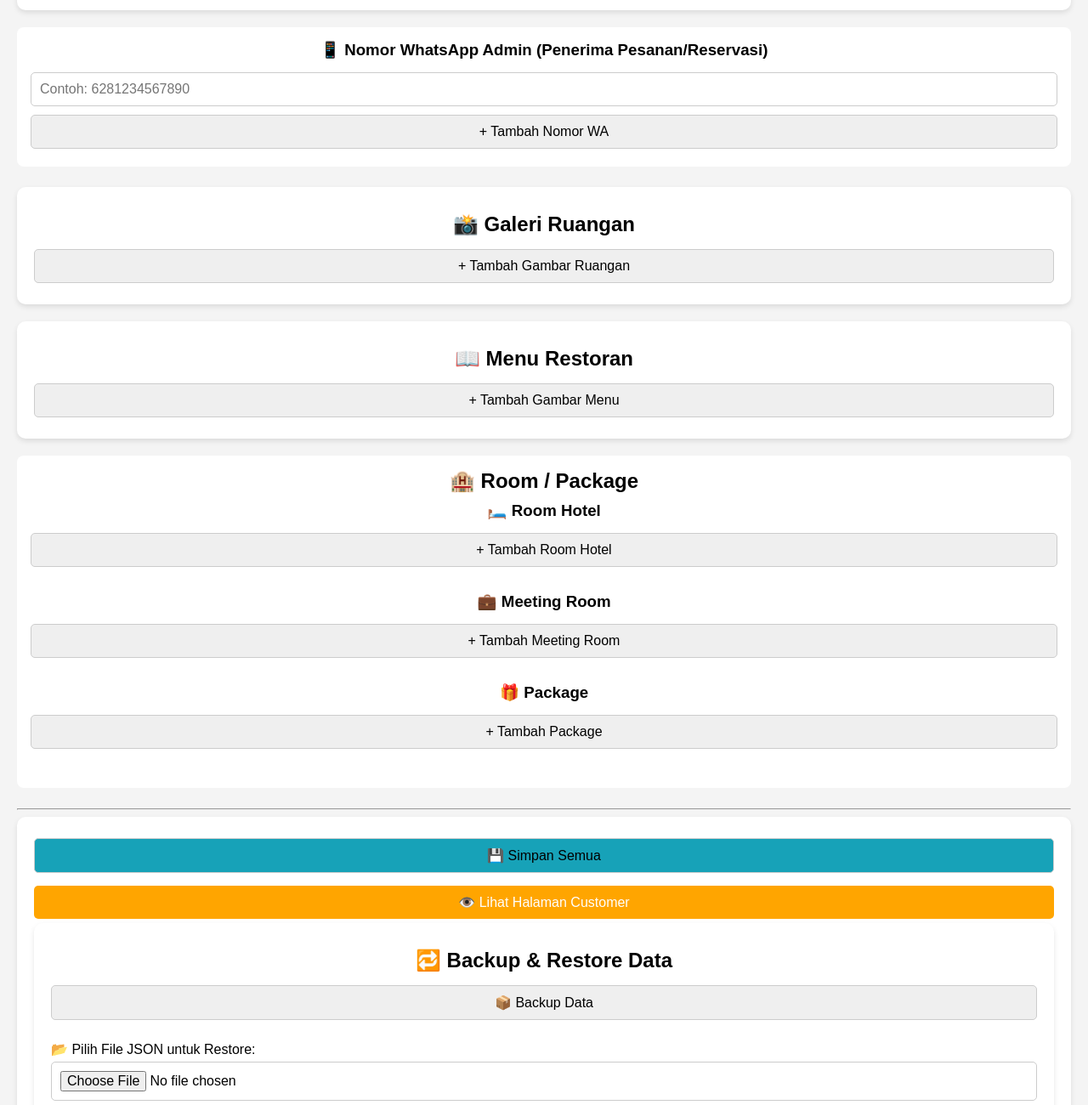
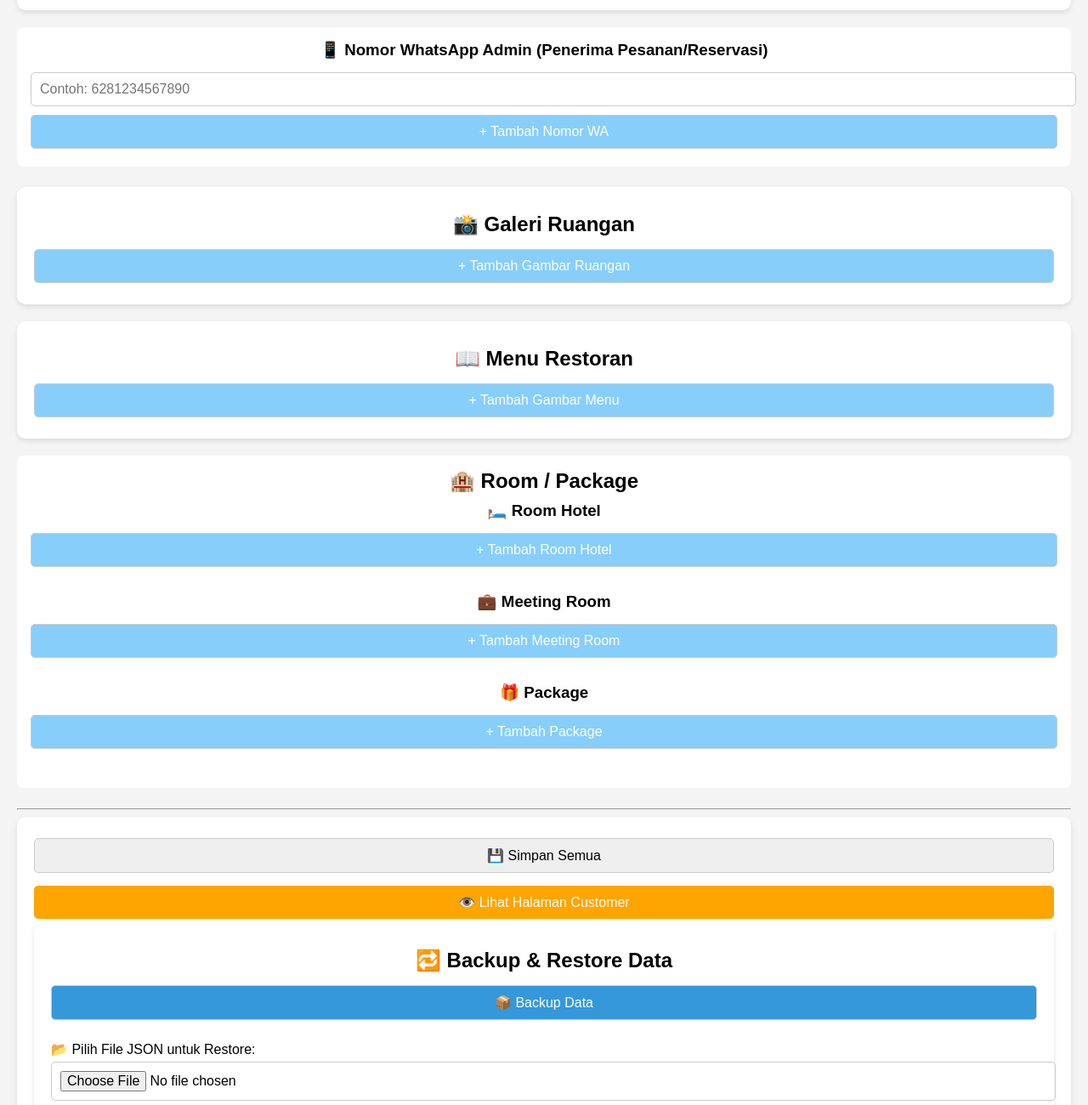
Before and after one commit to Menuva-digital/Menuva-Resto-A, a plain HTML site: page admin.html in a window 1280 px wide. Shown: the part 1100-2400 px from the top of the page at 85% size. Drawn offline with Linux system fonts and the light colour scheme.

Commit message:
Update admin.html

```diff
--- a/admin.html
+++ b/admin.html
@@ -6,7 +6,7 @@
 
   <title>Admin Panel - Menuva</title>
   <style>
-    * { box-sizing: border-box; }
+
        body {
       font-family: Arial, sans-serif;
       padding: 20px;
@@ -64,6 +64,10 @@
     }
     .btn-success {
       background-color: #2ecc71;
+      color: white;
+    }
+     .btn-plus {
+      background-color: #87CEFA;
       color: white;
     }
     .btn-secondary {
@@ -197,7 +201,7 @@
 
 .room-section button {
   margin-bottom: 10px;
-  backgound-color: tosca;
+  backgound-color: #CAE1FF;
 }
 .btn-simpan {
     background-color: #17a2b8; /* cyan *
@@ -348,19 +352,19 @@
   <div id="nomorWaContainer">
     <input type="text" class="nomor-wa" placeholder="Contoh: 6281234567890">
   </div>
-  <button onclick="tambahNomorWa()">+ Tambah Nomor WA</button>
+  <button class="btn-plus" onclick="tambahNomorWa()">+ Tambah Nomor WA</button>
 </div>
 
  <div class="section">
   <h2>📸 Galeri Ruangan</h2>
-  <button onclick="tambahGambar('ruangan')">+ Tambah Gambar Ruangan</button>
+  <button class="btn-plus" onclick="tambahGambar('ruangan')">+ Tambah Gambar Ruangan</button>
   <input type="file" id="flipbookRuanganUpload" accept="image/*" multiple style="display:none;" />
   <div id="flipbookRuanganPreview"></div>
 </div>
 
 <div class="section">
   <h2>📖 Menu Restoran</h2>
-  <button onclick="tambahGambar('menu')">+ Tambah Gambar Menu</button>
+  <button class="btn-plus" onclick="tambahGambar('menu')">+ Tambah Gambar Menu</button>
   <input type="file" id="flipbookMenuUpload" accept="image/*" multiple style="display:none;" />
   <div id="flipbookMenuPreview"></div>
 </div>
@@ -372,28 +376,28 @@
   <!-- Room Hotel -->
   <div class="room-section">
     <h3>🛏️ Room Hotel</h3>
-    <button onclick="tambahRoom('hotel')">+ Tambah Room Hotel</button>
+    <button class="btn-plus" onclick="tambahRoom('hotel')">+ Tambah Room Hotel</button>
     <div id="roomHotelContainer"></div>
   </div>
 
   <!-- Meeting Room -->
   <div class="room-section">
     <h3>💼 Meeting Room</h3>
-    <button onclick="tambahRoom('meeting')">+ Tambah Meeting Room</button>
+    <button class="btn-plus" onclick="tambahRoom('meeting')">+ Tambah Meeting Room</button>
     <div id="meetingRoomContainer"></div>
   </div>
 
   <!-- Package -->
   <div class="room-section">
     <h3>🎁 Package</h3>
-    <button onclick="tambahRoom('package')">+ Tambah Package</button>
+    <button class="btn-plus" onclick="tambahRoom('package')">+ Tambah Package</button>
     <div id="packageContainer"></div>
   </div>
 </div>
 
 <hr>
   <div class="section">
-    <button class="btn-simpan" onclick="simpanData()">💾 Simpan Semua</button>
+    <button class="btn-upload-gambar" onclick="simpanData()">💾 Simpan Semua</button>
     <button onclick="window.open('menu.html')" style="margin-top: 10px;" class="btn-orange">👁️ Lihat Halaman Customer</button>
     <button id="btnSalinLink" onclick="salinLinkMenu()" style="display:none; background-color: rgb(58, 82, 219); color: white; padding: 10px; border: none; border-radius: 8px; margin-top: 10px;">
       📋 Copy Link Untuk Dibagikan Ke Customers
@@ -403,7 +407,7 @@
 
     <div class="section">
       <h2>🔁 Backup & Restore Data</h2>
-     <button onclick="backupData()">📦 Backup Data</button>
+     <button class="btn-secondary" onclick="backupData()">📦 Backup Data</button>
 
      <!-- Tempat status -->
      <div id="backupDownloadLink" style="margin-top:10px;"></div>
```
